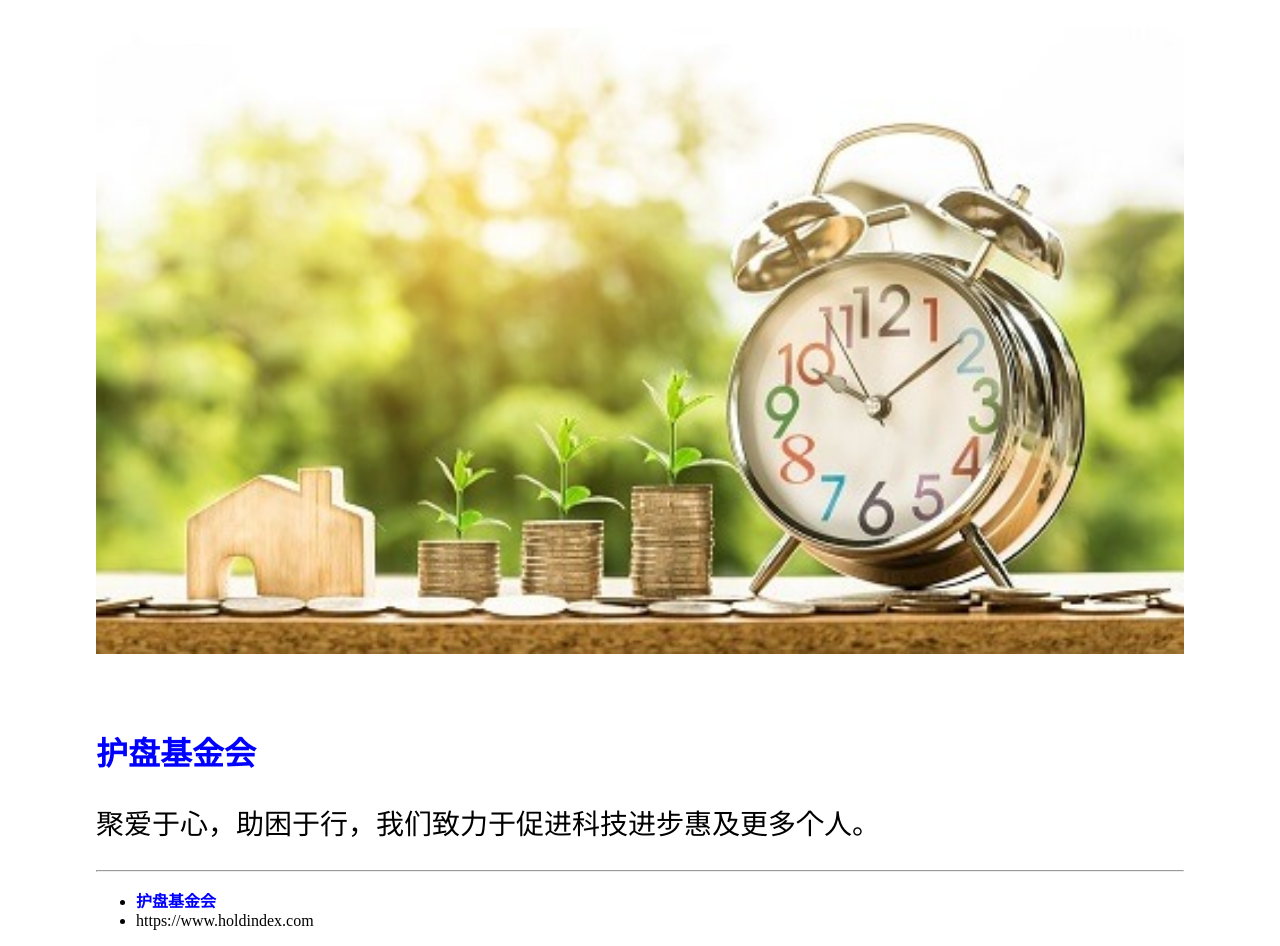
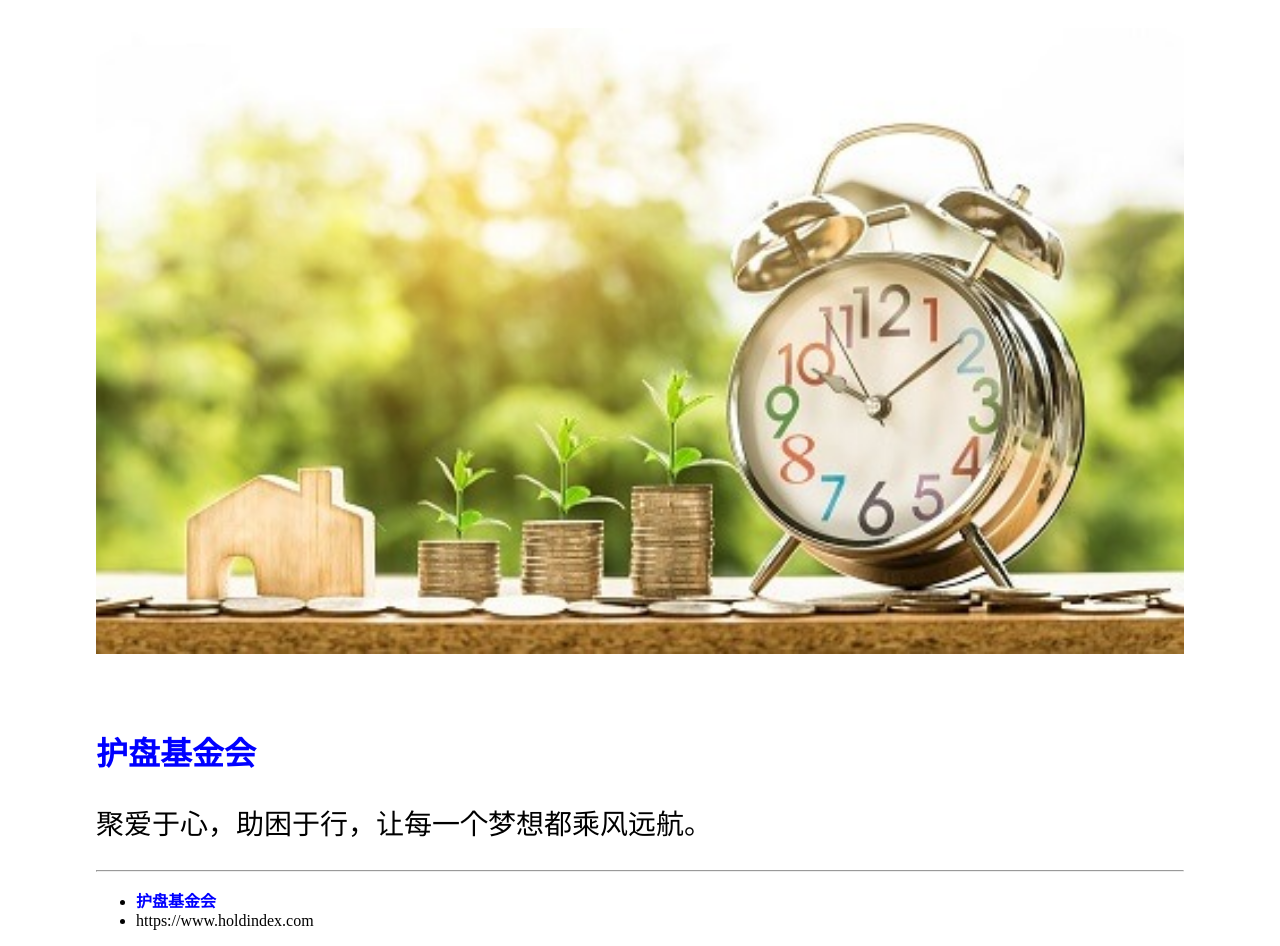
Before and after one commit to liveinjs/holdindex, a plain HTML site: page index.html in a window 1280 px wide. Drawn offline with Linux system fonts and the light colour scheme.

Commit message:
Update index.html

```diff
--- a/index.html
+++ b/index.html
@@ -32,7 +32,7 @@ div ul li{list-style:none;}
 <body>
     <p><img src="./b.jpg" alt="护盘计划"></p></br>
     <h1><a href="https://www.holdindex.com/" title="护盘基金会">护盘基金会</a></h1>
-  <p>聚爱于心，助困于行，我们致力于促进科技进步惠及更多个人。</p>
+  <p>聚爱于心，助困于行，让每一个梦想都乘风远航。</p>
    <hr>
   <ul>
 <li><b><a href="https://www.holdindex.com/" title="护盘基金会">护盘基金会</a></b></li>
```
